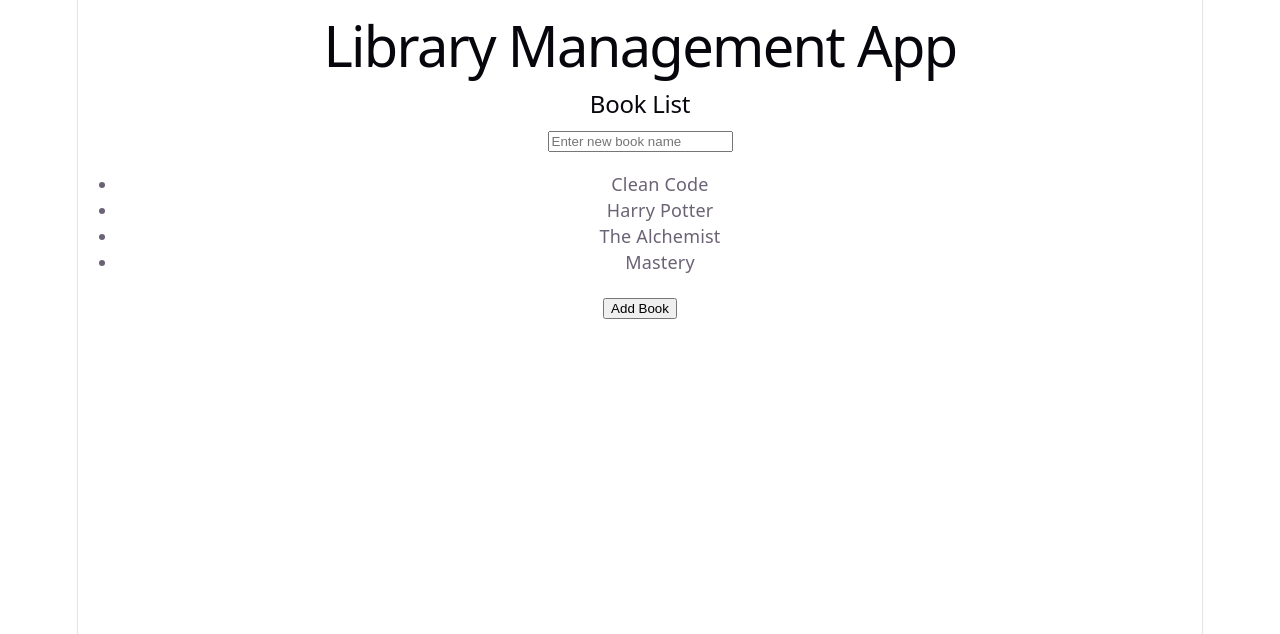
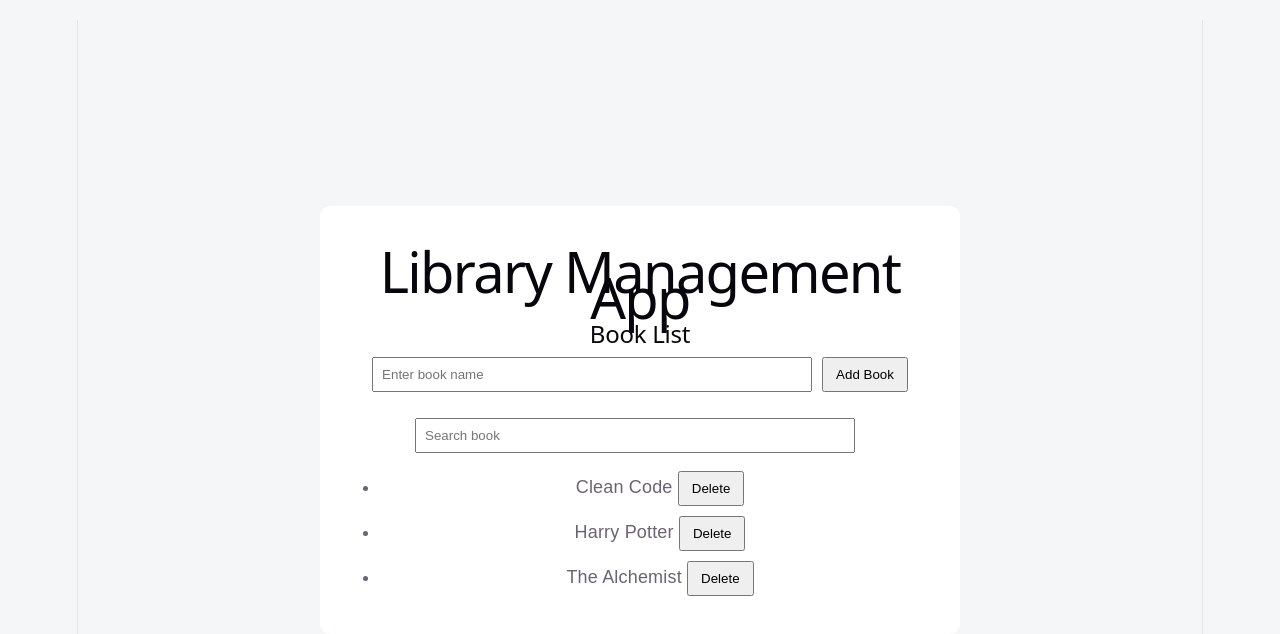
Before and after one commit to SwapnilPopat/librarymanagementsystem, a React (Vite) app in the folder library-react-app/: page / in a window 1280 px wide. Shown: the top 634 px of the page. Built offline with nearby package versions, Linux system fonts and the light colour scheme.

Commit message:
feat: implement BookList component and enhance book management functionality

```diff
--- a/library-react-app/src/App.css
+++ b/library-react-app/src/App.css
@@ -1,184 +1,33 @@
-.counter {
-  font-size: 16px;
-  padding: 5px 10px;
-  border-radius: 5px;
-  color: var(--accent);
-  background: var(--accent-bg);
-  border: 2px solid transparent;
-  transition: border-color 0.3s;
-  margin-bottom: 24px;
-
-  &:hover {
-    border-color: var(--accent-border);
-  }
-  &:focus-visible {
-    outline: 2px solid var(--accent);
-    outline-offset: 2px;
-  }
+body {
+  font-family: Arial, sans-serif;
+  background: #f4f6f8;
+  margin: 0;
+  padding: 20px;
 }
 
-.hero {
-  position: relative;
-
-  .base,
-  .framework,
-  .vite {
-    inset-inline: 0;
-    margin: 0 auto;
-  }
-
-  .base {
-    width: 170px;
-    position: relative;
-    z-index: 0;
-  }
-
-  .framework,
-  .vite {
-    position: absolute;
-  }
-
-  .framework {
-    z-index: 1;
-    top: 34px;
-    height: 28px;
-    transform: perspective(2000px) rotateZ(300deg) rotateX(44deg) rotateY(39deg)
-      scale(1.4);
-  }
-
-  .vite {
-    z-index: 0;
-    top: 107px;
-    height: 26px;
-    width: auto;
-    transform: perspective(2000px) rotateZ(300deg) rotateX(40deg) rotateY(39deg)
-      scale(0.8);
-  }
+.container {
+  max-width: 600px;
+  margin: auto;
+  background: white;
+  padding: 20px;
+  border-radius: 10px;
 }
 
-#center {
-  display: flex;
-  flex-direction: column;
-  gap: 25px;
-  place-content: center;
-  place-items: center;
-  flex-grow: 1;
-
-  @media (max-width: 1024px) {
-    padding: 32px 20px 24px;
-    gap: 18px;
-  }
+h1 {
+  margin-bottom: 10px;
 }
 
-#next-steps {
-  display: flex;
-  border-top: 1px solid var(--border);
-  text-align: left;
-
-  & > div {
-    flex: 1 1 0;
-    padding: 32px;
-    @media (max-width: 1024px) {
-      padding: 24px 20px;
-    }
-  }
-
-  .icon {
-    margin-bottom: 16px;
-    width: 22px;
-    height: 22px;
-  }
-
-  @media (max-width: 1024px) {
-    flex-direction: column;
-    text-align: center;
-  }
+input {
+  padding: 8px;
+  width: 70%;
+  margin-right: 10px;
 }
 
-#docs {
-  border-right: 1px solid var(--border);
-
-  @media (max-width: 1024px) {
-    border-right: none;
-    border-bottom: 1px solid var(--border);
-  }
+button {
+  padding: 8px 12px;
+  cursor: pointer;
 }
 
-#next-steps ul {
-  list-style: none;
-  padding: 0;
-  display: flex;
-  gap: 8px;
-  margin: 32px 0 0;
-
-  .logo {
-    height: 18px;
-  }
-
-  a {
-    color: var(--text-h);
-    font-size: 16px;
-    border-radius: 6px;
-    background: var(--social-bg);
-    display: flex;
-    padding: 6px 12px;
-    align-items: center;
-    gap: 8px;
-    text-decoration: none;
-    transition: box-shadow 0.3s;
-
-    &:hover {
-      box-shadow: var(--shadow);
-    }
-    .button-icon {
-      height: 18px;
-      width: 18px;
-    }
-  }
-
-  @media (max-width: 1024px) {
-    margin-top: 20px;
-    flex-wrap: wrap;
-    justify-content: center;
-
-    li {
-      flex: 1 1 calc(50% - 8px);
-    }
-
-    a {
-      width: 100%;
-      justify-content: center;
-      box-sizing: border-box;
-    }
-  }
+li {
+  margin: 10px 0;
 }
-
-#spacer {
-  height: 88px;
-  border-top: 1px solid var(--border);
-  @media (max-width: 1024px) {
-    height: 48px;
-  }
-}
-
-.ticks {
-  position: relative;
-  width: 100%;
-
-  &::before,
-  &::after {
-    content: '';
-    position: absolute;
-    top: -4.5px;
-    border: 5px solid transparent;
-  }
-
-  &::before {
-    left: 0;
-    border-left-color: var(--border);
-  }
-  &::after {
-    right: 0;
-    border-right-color: var(--border);
-  }
-}
--- a/library-react-app/src/App.jsx
+++ b/library-react-app/src/App.jsx
@@ -1,32 +1,54 @@
 import { useState } from "react";
+import BookList from "./BookList";
+import "./App.css";
 
 function App() {
-  const [books, setBooks] = useState(["Clean Code", "Harry Potter", "The Alchemist","Mastery"]);
-  const [newBook,setNewBook] = useState("");
+  const [books, setBooks] = useState([
+    "Clean Code",
+    "Harry Potter",
+    "The Alchemist",
+  ]);
+  const [newBook, setNewBook] = useState("");
+  const [search, setSearch] = useState("");
 
-  function handleAddBook(){
-    if(newBook.trim() === "") return;
-    setBooks([...books,newBook]);
+  function handleAddBook() {
+    if (newBook.trim() === "") return;
+    setBooks([...books, newBook]);
     setNewBook("");
   }
 
+  function handleDeleteBook(indexToDelete) {
+    const updatedBooks = books.filter((book, index) => index !== indexToDelete);
+    setBooks(updatedBooks);
+  }
+
+  const filteredBooks = books.filter((book) =>
+    book.toLowerCase().includes(search.toLowerCase())
+  );
 
   return (
-    <div>
+    <div className="container">
       <h1>Library Management App</h1>
       <h2>Book List</h2>
+
       <input
-          type="text"
-          placeholder="Enter new book name"
-          value={newBook}
-          onChange={(e) => setNewBook(e.target.value)} />
+        type="text"
+        placeholder="Enter book name"
+        value={newBook}
+        onChange={(e) => setNewBook(e.target.value)}
+      />
+      <button onClick={handleAddBook}>Add Book</button>
 
-      <ul>
-        {
-        books.map((book, index) => (<li key={index}>{book}</li>))
-        }
-      </ul>
-      <button onClick={handleAddBook}>Add Book</button>
+      <br /><br />
+
+      <input
+        type="text"
+        placeholder="Search book"
+        value={search}
+        onChange={(e) => setSearch(e.target.value)}
+      />
+
+      <BookList books={filteredBooks} onDelete={handleDeleteBook} />
     </div>
   );
 }
--- /dev/null
+++ b/library-react-app/src/BookList.jsx
@@ -0,0 +1,13 @@
+function BookList({books, onDelete}){
+    return(
+        <ul>
+            {books.map((book, index) => (
+                <li key={index}>
+                    {book}{" "} <button onClick={() => onDelete(index)} > Delete </button>
+                </li>
+            ))}
+        </ul>
+    );
+}
+
+export default BookList;
```
